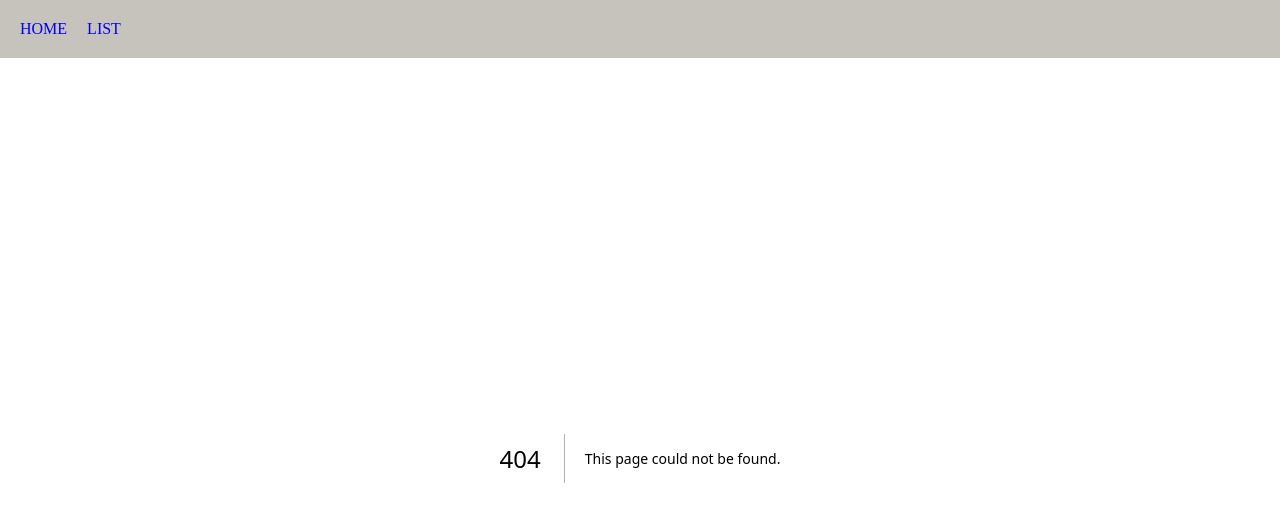
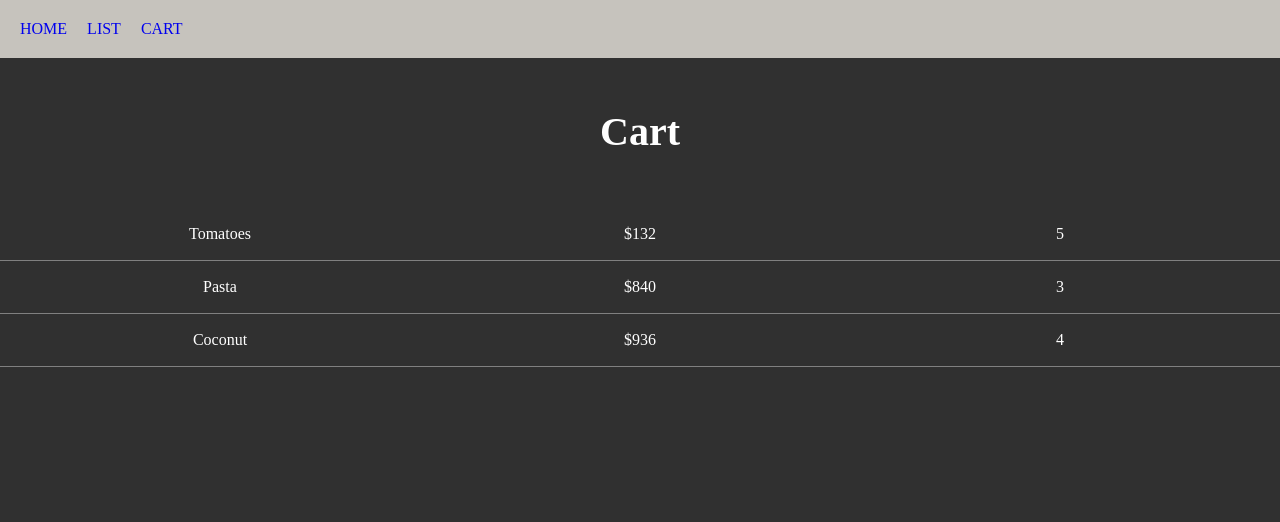
Before and after one commit to GyeongSuKim1/NextJS-Practice, a Next.js app in the folder fresh/: page /cart in a window 1280 px wide. Before the commit this address had no page. Shown: the top 522 px of the page. Built offline with nearby package versions, Linux system fonts and the light colour scheme.

Commit message:
Feat (cart) : cart구현 & component구현

```diff
--- /dev/null
+++ b/fresh/app/cart/page.js
@@ -0,0 +1,28 @@
+import Product from '@/app/list/page.js'
+
+let product = ['Tomatoes', 'Pasta', 'Coconut']
+
+
+export default function Cart() {
+    return (
+        <div>
+            <h4 className="title">Cart</h4>
+            <CartItem />
+        </div>
+    )
+}
+
+function CartItem() {
+    return (
+        product.map((product, i) => {
+            return (
+                <div className="cart-item">
+                    <p>{product}</p>
+                    <p>${i + Math.floor(Math.random() * 1000 + 1)}</p>
+                    <p>{i + Math.floor(Math.random() * 10 + 1)}</p>
+                </div>
+            )
+        })
+
+    )
+}
--- a/fresh/app/globals.css
+++ b/fresh/app/globals.css
@@ -40,3 +40,16 @@ body {
     width: 100%;
     height: auto;
 }
+
+.cart-item {
+    padding: 10px;
+    display: flex;
+    justify-content: space-around;
+    border-bottom: 1px solid grey;
+    line-height: 0px;
+    text-align: center;
+  }
+
+  .cart-item p {
+    flex: 1;
+  }
--- a/fresh/app/layout.js
+++ b/fresh/app/layout.js
@@ -13,6 +13,7 @@ export default function RootLayout({ children }) {
       <div className="navbar">
         <Link href="/">HOME</Link>
         <Link href="/list">LIST</Link>
+        <Link href="/cart">CART</Link>
       </div>
         {children}
         </body>
```
